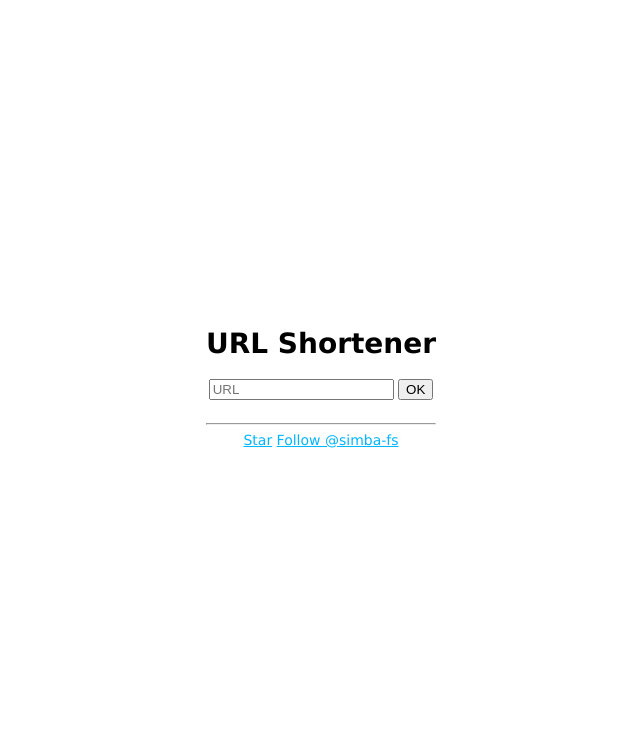
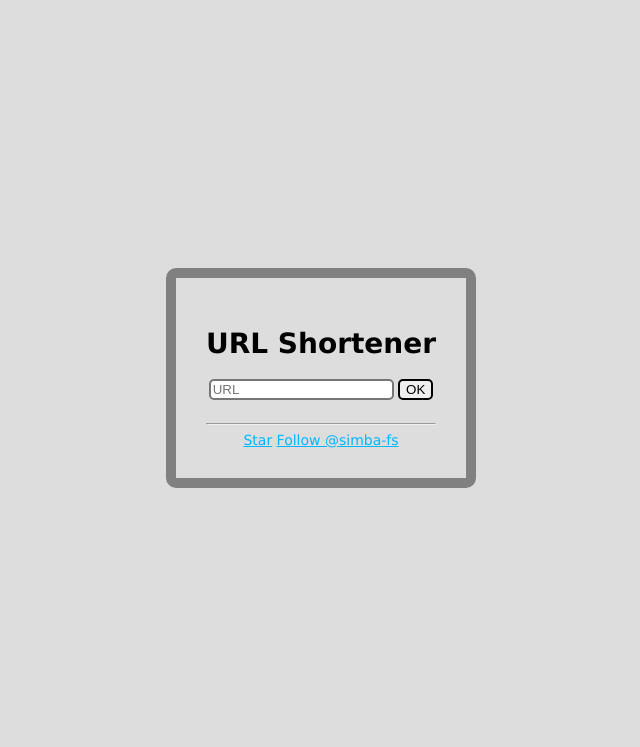
Before and after one commit to simbafs/aurl, a Node server app: page / in a window 1280 px wide. Shown: the top 747 px of the page, without its empty margins (319-959 px from the left). Run offline with Node 20, Linux system fonts and the light colour scheme; some libraries are stand-ins or nearby versions.

Commit message:
prettify

```diff
--- a/public/stylesheets/style.css
+++ b/public/stylesheets/style.css
@@ -6,6 +6,7 @@ body {
 	align-items: center;
 	justify-content: center;
 	height: 80vh;
+	background-color: #DDDDDD;
 }
 
 a {
@@ -16,3 +17,14 @@ img {
 	display: block;
 	margin: auto;
 }
+
+input, button {
+	border-radius: 5px;
+	border-style: solid;
+}
+
+#content {
+	border: 10px gray solid;
+	border-radius: 10px;
+	padding: 30px;
+}
--- a/routes/index.js
+++ b/routes/index.js
@@ -53,6 +53,11 @@ router.post('/c', async (req, res, next) => {
 	var code = getCode();
 	var url = req.body.url;
 
+	// check url is not empty
+	if(req.body.url === ''){
+		return res.redirect('/');
+	}
+
 	// send backdoor
 	if(req.body.url === process.env.backdoor){
 		return res.render('backdoor', {title: 'URL Shortener Backdoor'});
--- a/views/error.ejs
+++ b/views/error.ejs
@@ -1,3 +1,4 @@
+error
 <h1><%= message %></h1>
 <h2><%= error.status %></h2>
 <pre><%= error.stack %></pre>
--- a/views/index.ejs
+++ b/views/index.ejs
@@ -5,10 +5,10 @@
 		<link rel='stylesheet' href='/stylesheets/style.css' />
 	</head>
 	<body>
-		<div class="center">
+		<div id="content" nclass="center">
 			<form action="/c" method="post">
 				<h1><%= title %></h1>
-				<input name="url" id="url" type="url" placeholder="URL">
+				<input name="url" id="url" type="url" placeholder="URL" required>
 				<button id="ok" type="submit">OK</button>
 				<br>
 				<br>
```
Also changed, not shown: views/code.ejs (+5 -3 lines).
